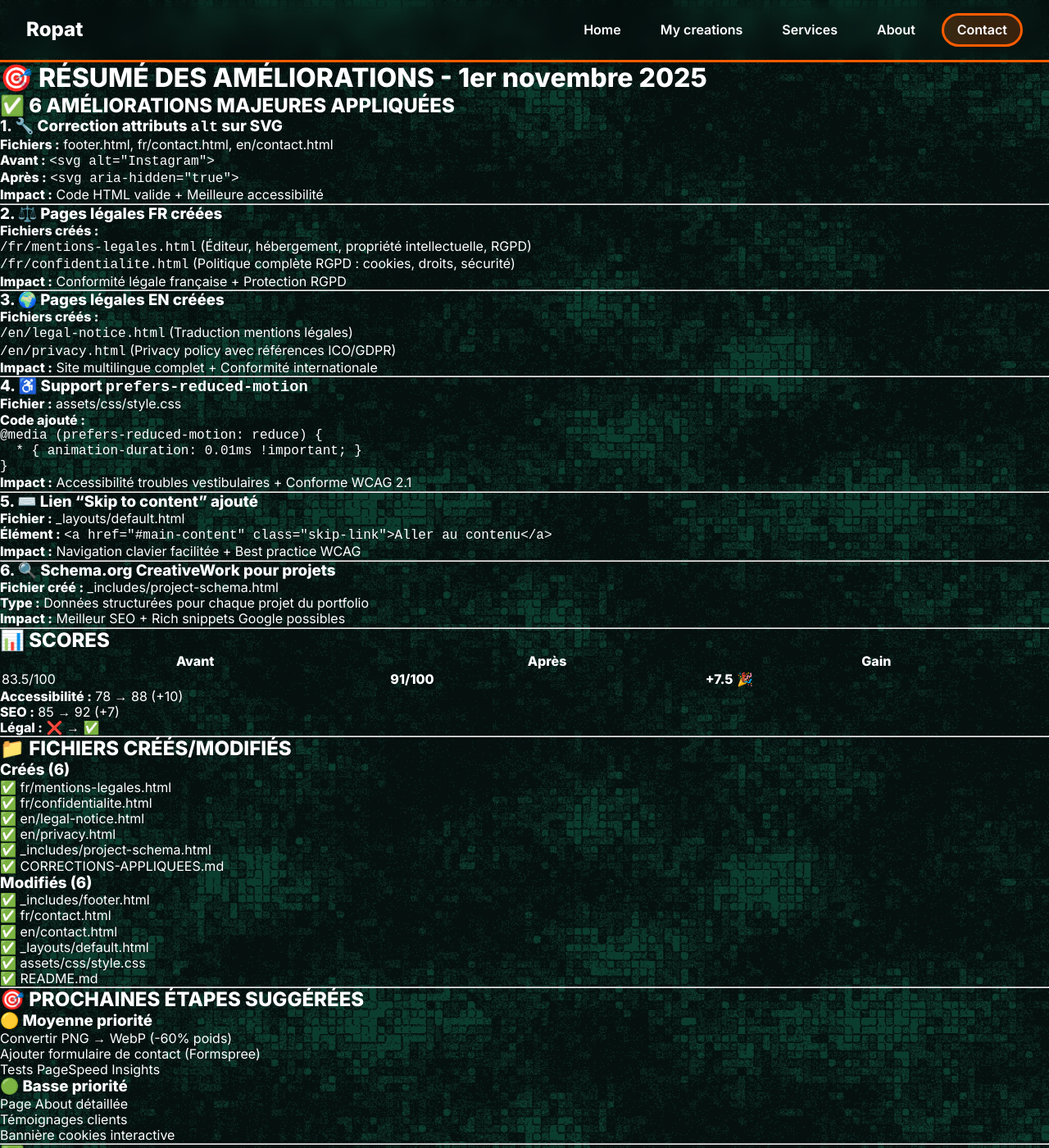
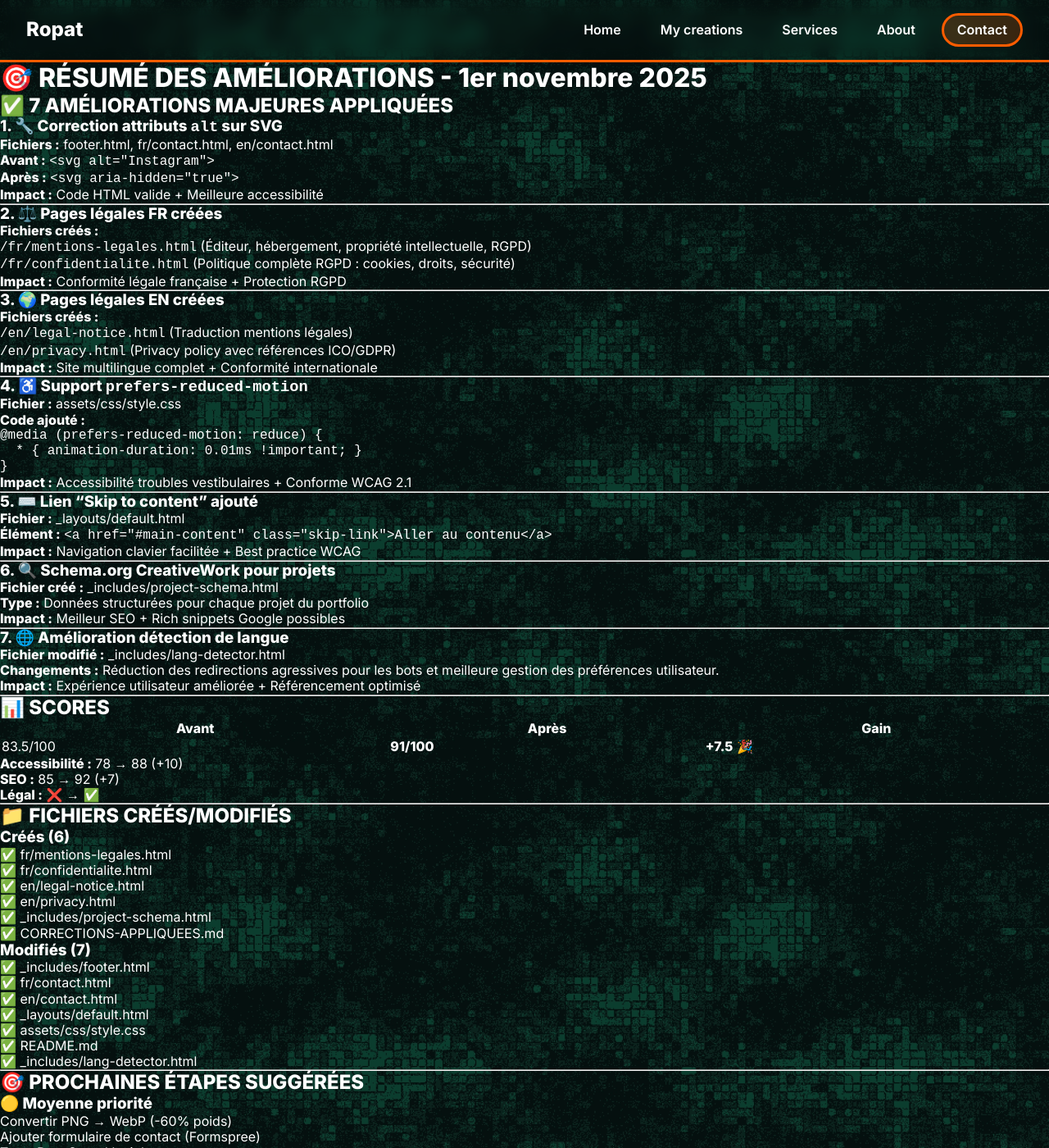
Before and after one commit to 7Nautilus/ropat-portfolio, a Jekyll site: the page built from RESUME-AMELIORATIONS.md, in a window 1280 px wide and 1400 px high. Shown: the whole window at 82% size. Built offline with Jekyll 4.4.1, drawn with Linux system fonts in a browser that asks for light colours; our own code applies the rules of GitHub Pages for plain Markdown files; some of the changed text lies outside the part shown.

Commit message:
md update

```diff
--- a/RESUME-AMELIORATIONS.md
+++ b/RESUME-AMELIORATIONS.md
@@ -1,6 +1,6 @@
 # 🎯 RÉSUMÉ DES AMÉLIORATIONS - 1er novembre 2025
 
-## ✅ 6 AMÉLIORATIONS MAJEURES APPLIQUÉES
+## ✅ 7 AMÉLIORATIONS MAJEURES APPLIQUÉES
 
 ### 1. 🔧 Correction attributs `alt` sur SVG
 **Fichiers :** footer.html, fr/contact.html, en/contact.html
@@ -54,6 +54,13 @@
 
 ---
 
+### 7. 🌐 Amélioration détection de langue
+**Fichier modifié :** _includes/lang-detector.html
+**Changements :** Réduction des redirections agressives pour les bots et meilleure gestion des préférences utilisateur.
+**Impact :** Expérience utilisateur améliorée + Référencement optimisé
+
+---
+
 ## 📊 SCORES
 
 | Avant | Après | Gain |
@@ -76,13 +83,14 @@
 - ✅ _includes/project-schema.html
 - ✅ CORRECTIONS-APPLIQUEES.md
 
-### Modifiés (6)
+### Modifiés (7)
 - ✅ _includes/footer.html
 - ✅ fr/contact.html
 - ✅ en/contact.html
 - ✅ _layouts/default.html
 - ✅ assets/css/style.css
 - ✅ README.md
+- ✅ _includes/lang-detector.html
 
 ---
 
@@ -108,6 +116,7 @@
 - [x] prefers-reduced-motion
 - [x] Skip to content
 - [x] Schema.org projets
+- [x] Détection de langue améliorée
 - [x] Documentation mise à jour
 
 ---
```
